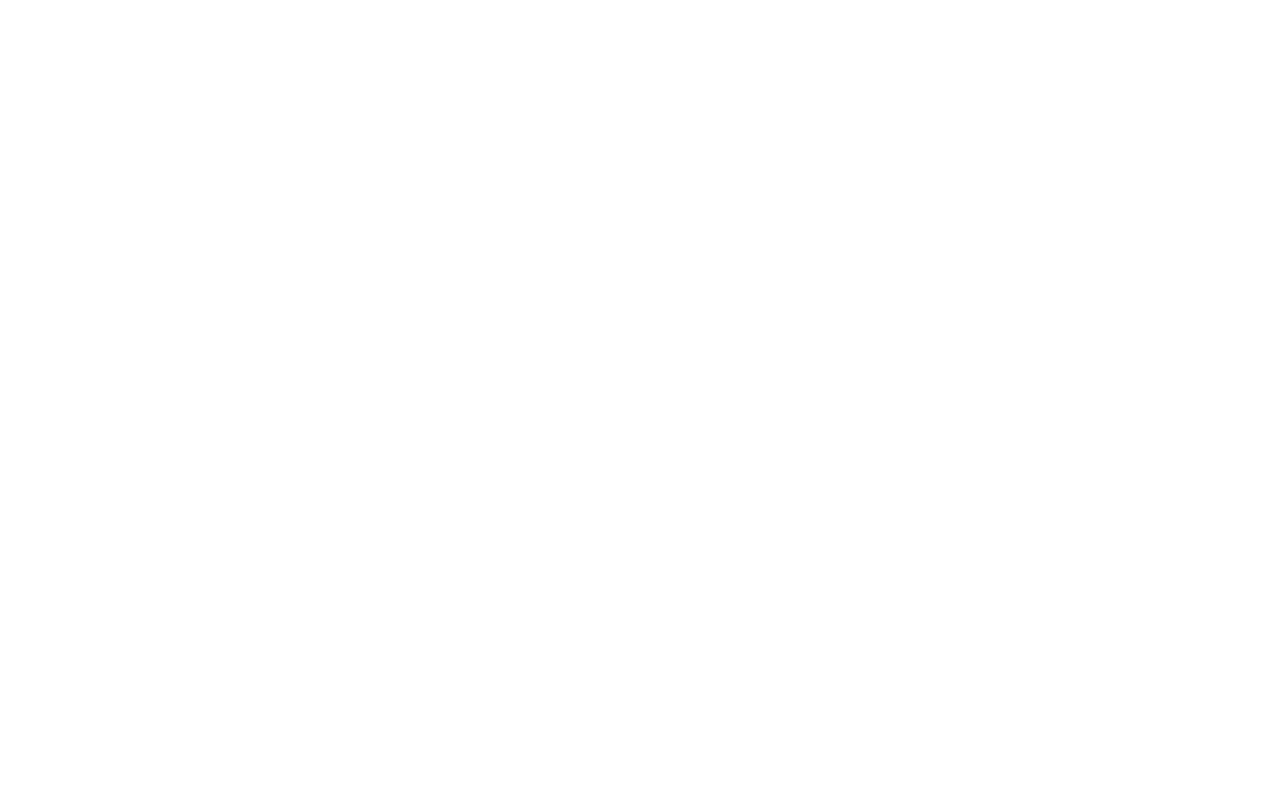
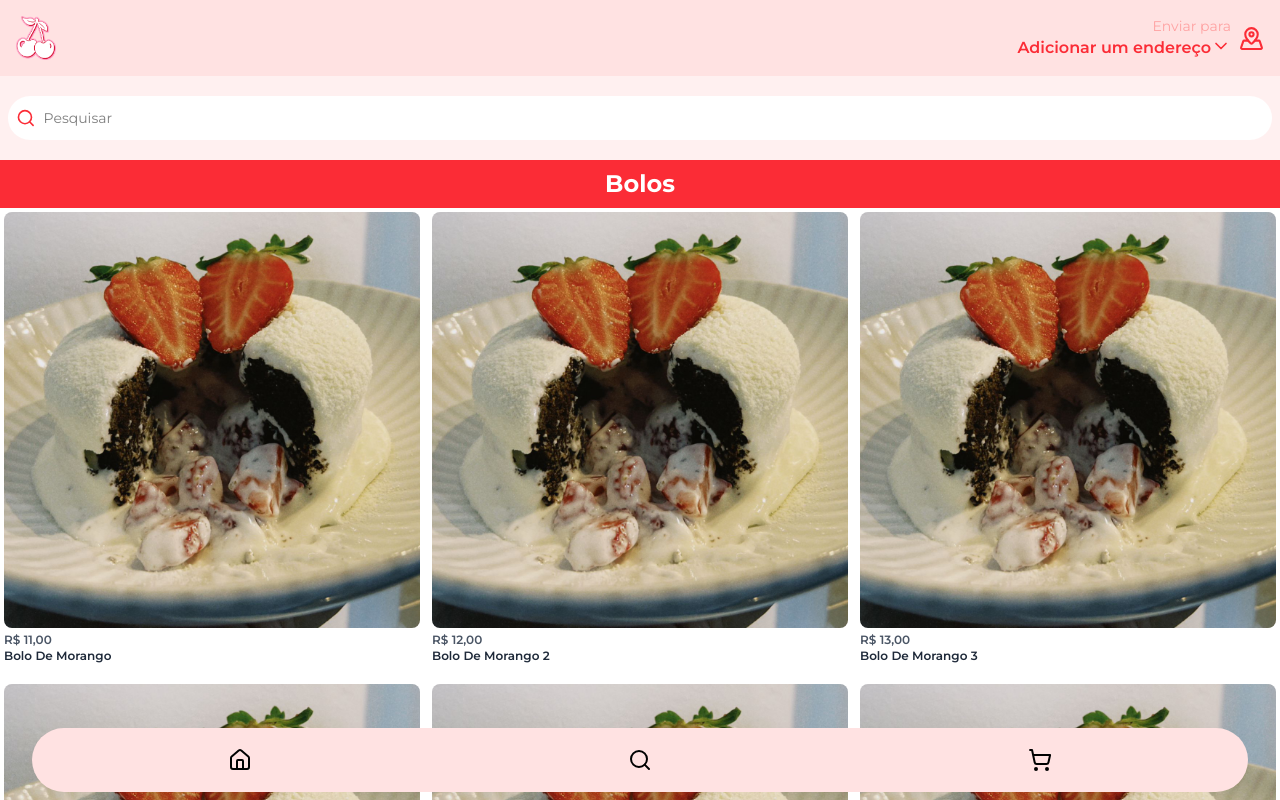
Before and after one commit to arthuracmm/vulgodelicia, a React (Vite) app: page /categoria/bolos in a window 1280 px wide. Shown: the top 800 px of the page. Built offline with nearby package versions, Linux system fonts and the light colour scheme.

Commit message:
Criando Pagina De Categorias dos produtos e Pagina do Produto

```diff
--- a/src/App.tsx
+++ b/src/App.tsx
@@ -1,15 +1,15 @@
 import { BrowserRouter, Route, Routes } from "react-router-dom"
 import Home from "./pages/Home"
 import Item from "./pages/Item"
-import Categories from "./pages/Categories"
+import CategoriaPage from "./pages/CategoriaPage"
 
 function App() {
 
   return (
    <BrowserRouter>
     <Routes>
-      <Route path="/item" element={<Item />} />
-      <Route path="/categoria/:id" element={<Categories />} />
+      <Route path="/item/:id" element={<Item />} />
+      <Route path="/categoria/:nome" element={<CategoriaPage />} />
       <Route path="*" element={<Home />} />
     </Routes>
    </BrowserRouter>
--- a/src/components/Categories.tsx
+++ b/src/components/Categories.tsx
@@ -25,7 +25,7 @@
                 <h1 className="text-lg font-bold text-red-500">Categorias</h1>
                 <div className="flex flex-row gap-2 w-full">
                     {categories.map((category, idx) => (
-                        <a key={idx} href={`/categoria/${category.pathname}`} className={`cursor-pointer text-center px-4 py-2 flex flex-shrink-0 flex-col items-center overflow-hidden justify-center rounded-xl ${pathname === `/${category.pathname}` ? 'bg-red-500 text-white' : 'border-1 border-zinc-400'}`} >
+                        <a key={idx} href={`/categoria/${category.pathname}`} className={`cursor-pointer text-center px-4 py-2 flex flex-shrink-0 flex-col items-center overflow-hidden justify-center rounded-xl bg-red-500 text-white hover:bg:red-800`} >
                             <p>{category.name}</p>
                         </a>
                     ))}
--- a/src/components/Header.tsx
+++ b/src/components/Header.tsx
@@ -22,9 +22,9 @@
     return (
         <header className="flex flex-col text-white w-full">
             <div className="flex justify-between bg-red-100 p-4">
-                <div className="flex">
+                <a className="flex" href="/">
                     <img src={Icon} alt="Icon" className="w-10" />
-                </div>
+                </a>
                 <div className="flex gap-2 items-center text-right cursor-pointer" onClick={() => setAlterarEndereco(!alterarEndereco)}>
                     <div className="flex flex-col">
                         <p className="text-red-300 text-sm">Enviar para</p>
--- /dev/null
+++ b/src/database.json
@@ -0,0 +1,52 @@
+{
+        "items": [
+                {
+                        "id": 1,
+                        "name": "Bolo de morango",
+                        "category": "Bolos",
+                        "price": "R$ 11,00",
+                        "image": "./src/assets/items/mv-sdm1.jpg",
+                        "description": "Bolo de morango bem sulucento e recheado"
+                },
+                {
+                        "id": 2,
+                        "name": "Bolo de morango 2",
+                        "category": "Bolos",
+                        "price": "R$ 12,00",
+                        "image": "./src/assets/items/mv-sdm1.jpg",
+                        "description": "Bolo de morango bem sulucento e recheado"
+                },
+                {
+                        "id": 3,
+                        "name": "Bolo de morango 3",
+                        "category": "Bolos",
+                        "price": "R$ 13,00",
+                        "image": "./src/assets/items/mv-sdm1.jpg",
+                        "description": "Bolo de morango bem sulucento e recheado"
+                },
+                {
+                        "id": 4,
+                        "name": "Bolo de morango 4",
+                        "category": "Bolos",
+                        "price": "R$ 14,00",
+                        "image": "./src/assets/items/mv-sdm1.jpg",
+                        "description": "Bolo de morango bem sulucento e recheado"
+                },
+                {
+                        "id": 5,
+                        "name": "Bolo de morango dasdsadsdasd",
+                        "category": "Bolos",
+                        "price": "R$ 15,00",
+                        "image": "./src/assets/items/mv-sdm1.jpg",
+                        "description": "Bolo de morango bem sulucento e recheado"
+                },
+                {
+                        "id": 6,
+                        "name": "Bolo de morango",
+                        "category": "Bolos",
+                        "price": "R$ 16,00",
+                        "image": "./src/assets/items/mv-sdm1.jpg",
+                        "description": "Bolo de morango bem sulucento e recheado"
+                }
+        ]
+}
--- /dev/null
+++ b/src/pages/CategoriaPage.tsx
@@ -0,0 +1,43 @@
+import { Link, useParams } from "react-router-dom";
+import Header from "../components/Header";
+import Search from "../components/Search";
+import FooterItems from "../components/FooterItems";
+import databaseData from "../database.json";
+
+export default function CategoriaPage() {
+    const { nome } = useParams();
+    const categoria = nome?.toLowerCase().replace(/-/g, ' ');
+    const data = databaseData.items.filter(
+        (item) => item.category.toLowerCase() === categoria
+    );
+
+    const removeHyphen = nome ? nome.replace(/-/g, ' ') : '';
+
+    return (
+        <div className="flex font-montserrat flex-col items-center justify-center w-full mb-20">
+            <Header />
+            <Search />
+            <div className="flex flex-col w-full">
+                <h1 className="text-2xl capitalize font-bold text-white w-full text-center bg-red-500 py-2">
+                    {removeHyphen}
+                </h1>
+                <div className="grid grid-cols-3 gap-1">
+                    {data.length > 0 ? (
+                        data.map((item: any) => (
+                            <Link to={`/item/${item.id}`} key={item.id} className="flex flex-col items-center justify-center bg-white rounded-lg p-1 gap-1">
+                                <img src={`/${item.image}`} alt={item.name} className="w-full object-cover rounded-lg aspect-square" />
+                                <div className="flex flex-col justify-center w-full font-semibold">
+                                    <p className="text-gray-600 text-xs">{item.price}</p>
+                                    <p className="text-xs capitalize text-gray-800 mb-2 truncate">{item.name}</p>
+                                </div>
+                            </Link>
+                        ))
+                    ) : (
+                        <p className="text-center col-span-3 text-gray-500">Nenhum item encontrado para esta categoria.</p>
+                    )}
+                </div>
+            </div>
+            <FooterItems />
+        </div>
+    );
+}
--- a/src/pages/Categories.tsx
+++ /dev/null
@@ -1,7 +0,0 @@
-export default function categorie() {
-    return(
-        <div className="flex">
-
-        </div>
-    )
-}
--- a/src/pages/Home.tsx
+++ b/src/pages/Home.tsx
@@ -7,7 +7,7 @@
 
 export default function Home() {
   return (
-    <div className="flex font-montserrat flex-col items-center justify-center w-full">
+    <div className="flex font-montserrat flex-col items-center justify-center w-full mb-20">
       <Header />
       <Search />
       <div className="flex flex-col w-full">
--- a/src/pages/Item.tsx
+++ b/src/pages/Item.tsx
@@ -1,10 +1,41 @@
-import { Link } from "react-router-dom";
+import { useNavigate, useParams } from "react-router-dom";
+import databaseData from "../database.json";
+import FooterItems from "../components/FooterItems";
+import Header from "../components/Header";
+import { ChevronLeft } from "lucide-react";
 
 export default function Item() {
+    const { id } = useParams();
+    const navigate = useNavigate();
+
+    const data = databaseData.items;
+
+    const item = data.find((item) => item.id === Number(id));
+
+    if (!item) {
+        return (
+            <div className="p-4">
+                <button onClick={() => navigate(-1)} className="text-blue-500 underline mb-4">← Voltar</button>
+                <h1 className="text-xl font-bold">Item não encontrado</h1>
+            </div>
+        );
+    }
+
     return (
-        <div>
-            <Link to="/">voltar</Link>
-            <h1>ITEM Cadastro</h1>
-        </div>
-    )
+        <div className="flex font-montserrat flex-col items-center justify-center w-full mb-20">
+            <Header />
+            <div className="flex flex-col w-full relative">
+                <button onClick={() => navigate(-1)} className="text-white bg-red-500 w-fit p-2 rounded-full absolute top-2 left-2 cursor-pointer">
+                    <ChevronLeft />
+                </button>
+                <img src={`/${item.image}`} alt={item.name} className="aspect-video object-cover rounded-lg shadow-md" />
+
+                <h1 className="text-lg font-semibold">{item.name}</h1>
+                <p className="text-xs text-gray-800">{item.description}</p>
+                <p className="text-sm mt-2">{item.price}</p>
+            </div>
+            <FooterItems />
+        </div >
+
+    );
 }
```
